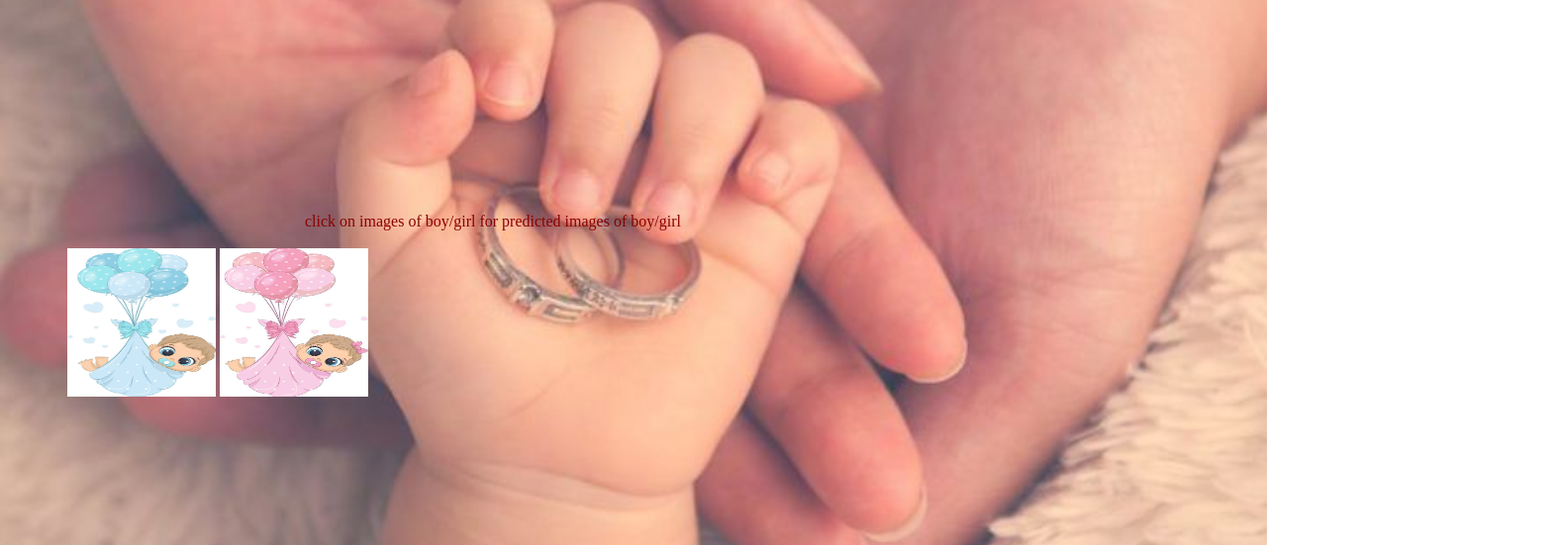
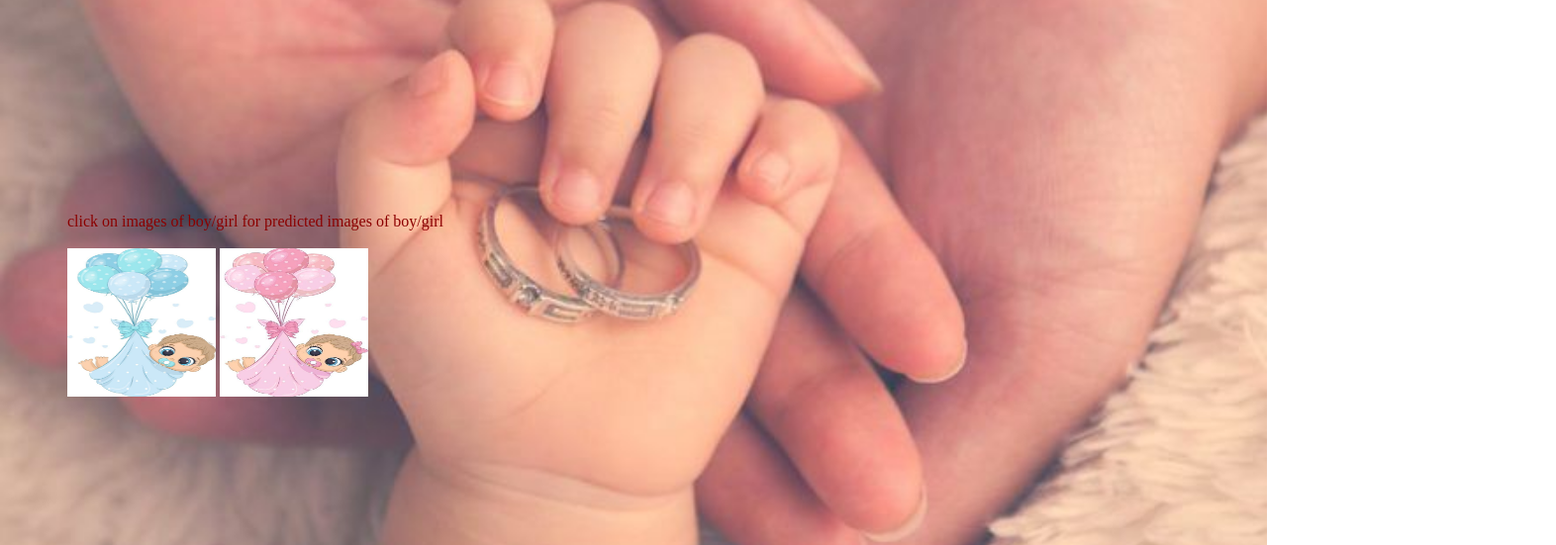
Before and after one commit to KeerthiPutluru/Baby-predictor, a plain HTML site: page index.html in a window 1280 px wide. Shown: the part 270-821 px from the top of the page at 99% size, 1572 px wide, since content can reach past the window. Drawn offline with Linux system fonts and the light colour scheme.

Commit message:
Update index.html

```diff
--- a/index.html
+++ b/index.html
@@ -40,7 +40,7 @@
         .p{
             position: relative;
             top:298px;
-            left:300px;
+            left:60px;
             color:darkred;
         }
         a{
```
